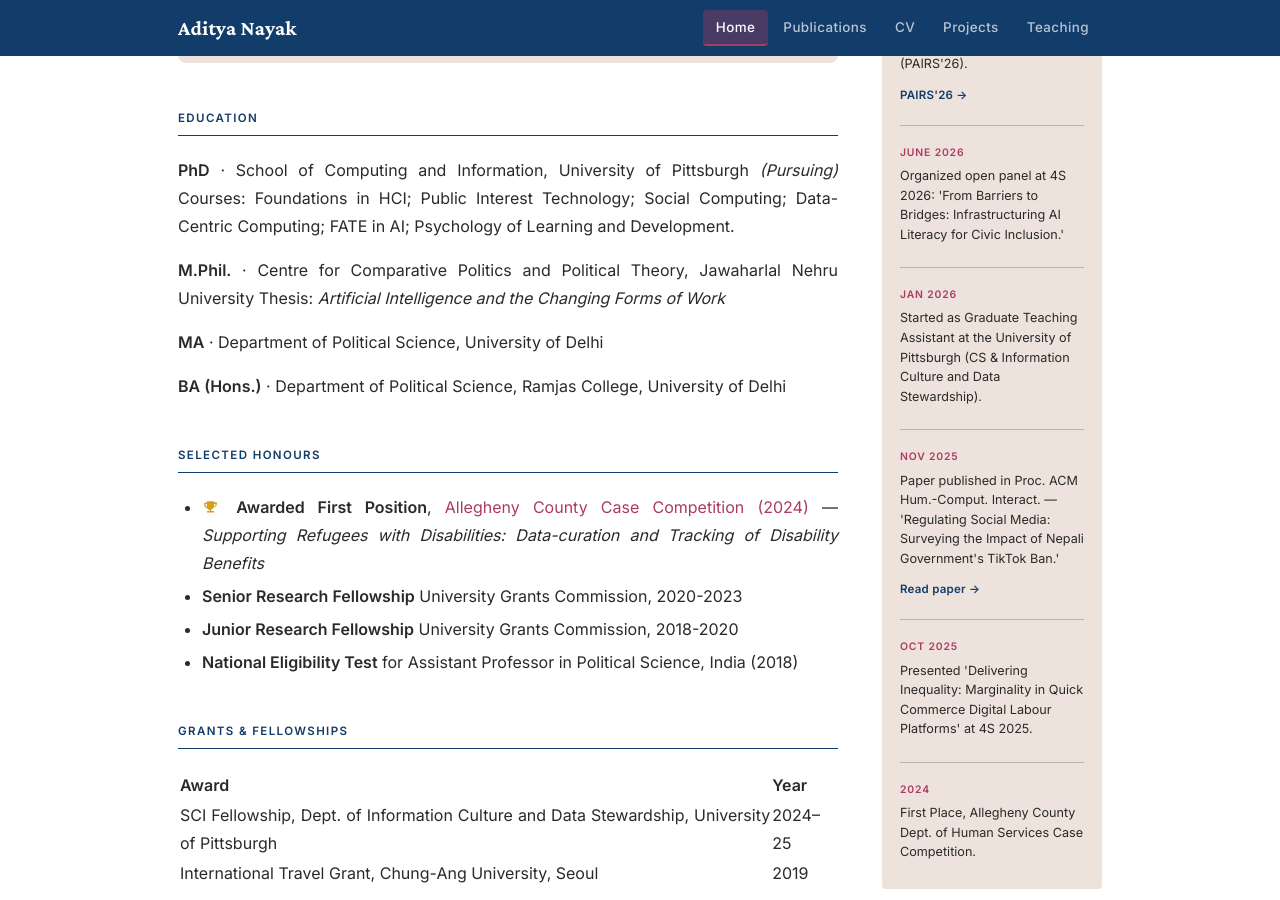
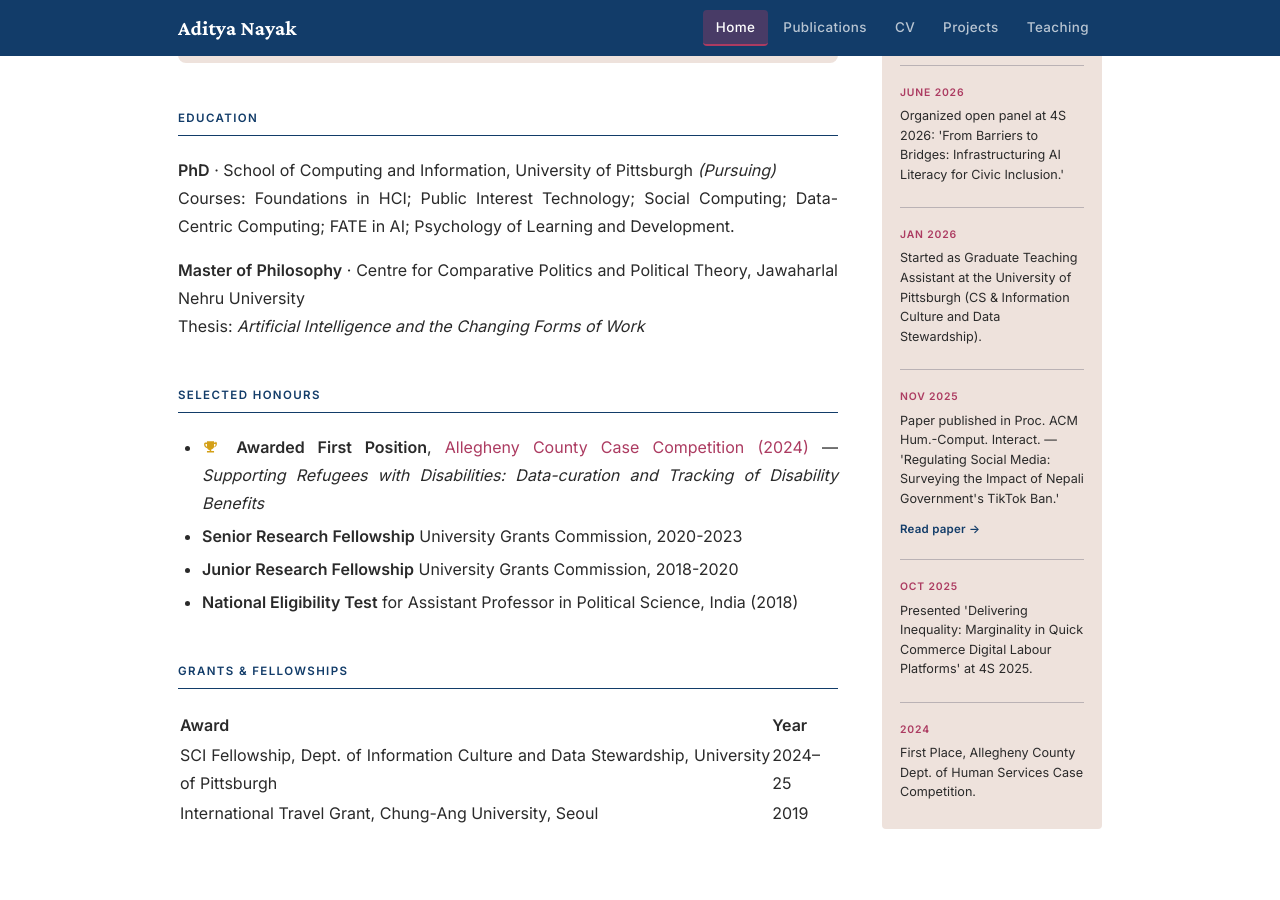
Before and after one commit to adityanayak-info/adityanayak-info.github.io, a Jekyll site: the page built from index.md, in a window 1280 px wide and 900 px high, scrolled down 923 px. Built offline with Jekyll 4.4.1, drawn with Linux system fonts in a browser that asks for light colours.

Commit message:
Update index.md

```diff
--- a/index.md
+++ b/index.md
@@ -103,15 +103,11 @@ permalink: /
 
 ## Education
 
-**PhD** · School of Computing and Information, University of Pittsburgh *(Pursuing)*
+**PhD** · School of Computing and Information, University of Pittsburgh *(Pursuing)*<br>
 Courses: Foundations in HCI; Public Interest Technology; Social Computing; Data-Centric Computing; FATE in AI; Psychology of Learning and Development.
 
-**M.Phil.** · Centre for Comparative Politics and Political Theory, Jawaharlal Nehru University
+**Master of Philosophy** · Centre for Comparative Politics and Political Theory, Jawaharlal Nehru University<br>
 Thesis: *Artificial Intelligence and the Changing Forms of Work*
-
-**MA** · Department of Political Science, University of Delhi
-
-**BA (Hons.)** · Department of Political Science, Ramjas College, University of Delhi
 
 ## Selected Honours
 
```
